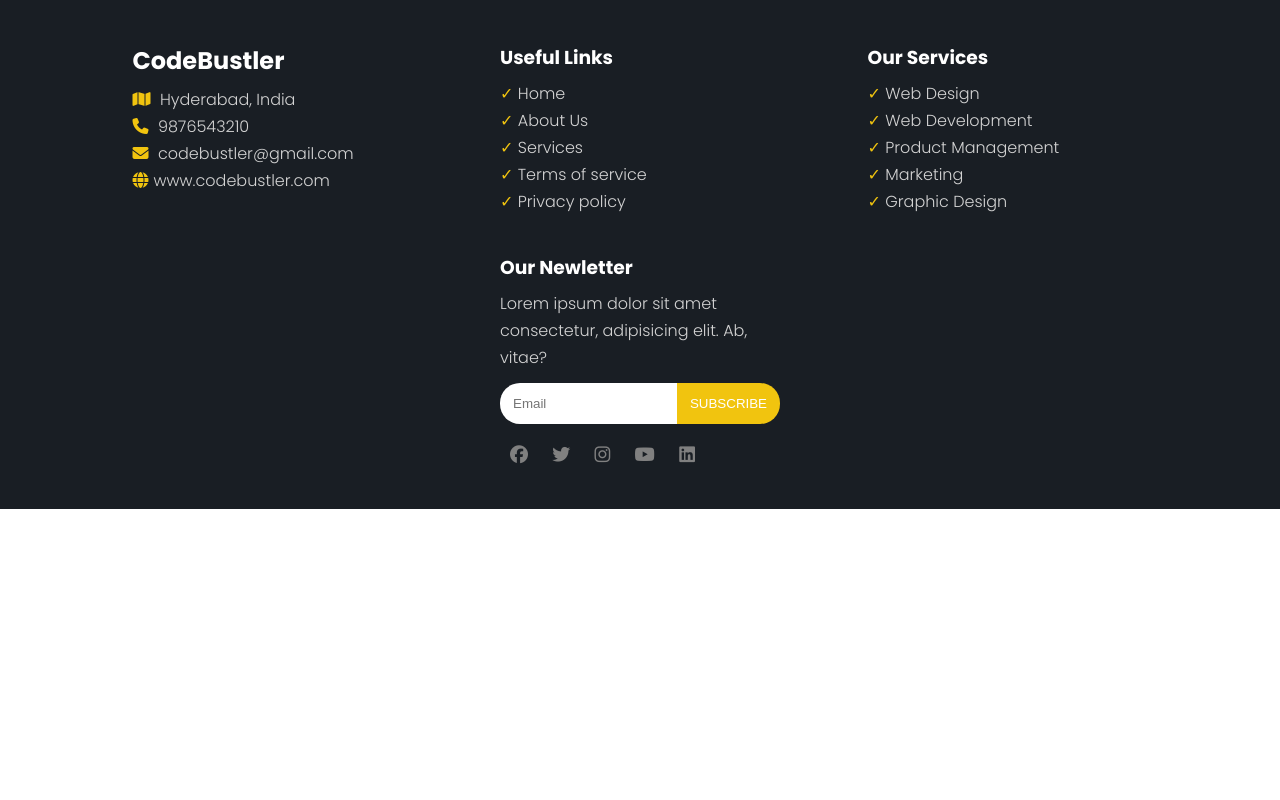
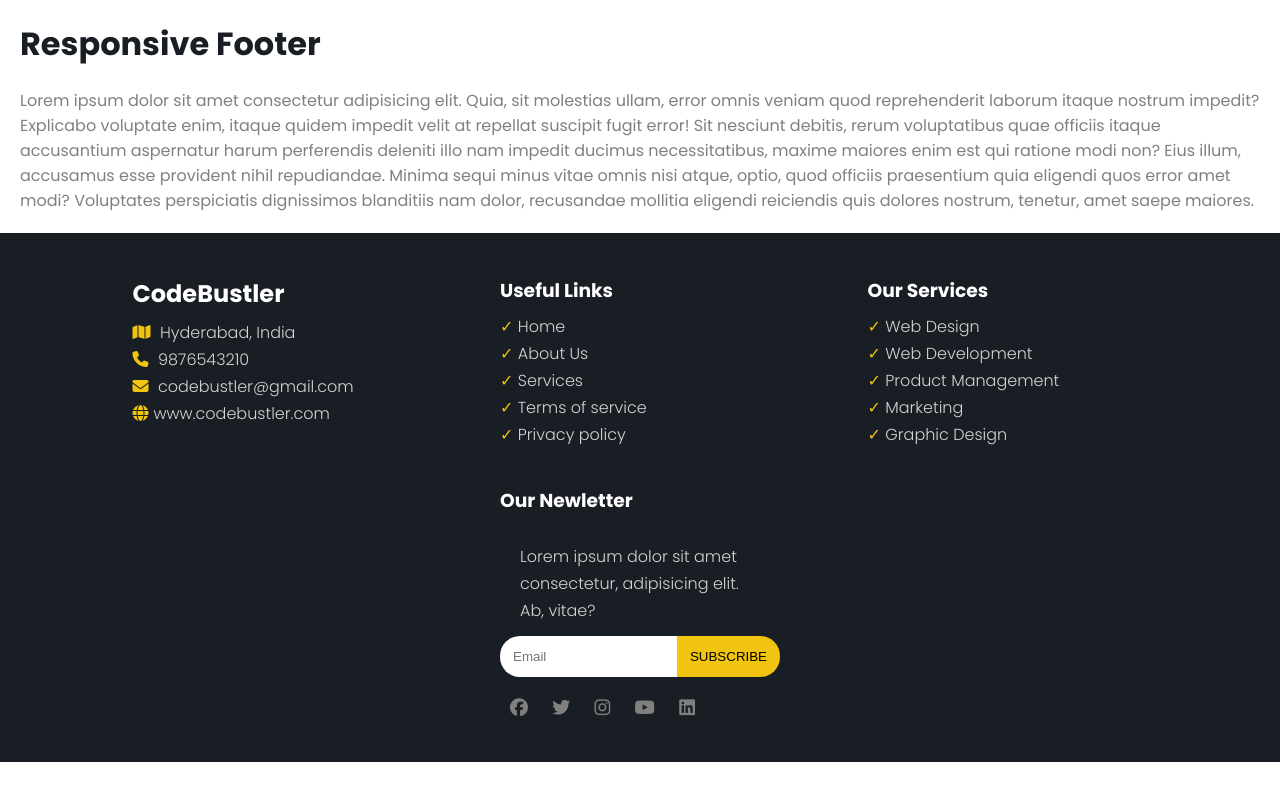
Before and after one commit to CodeBustler/footer-responsive, a plain HTML site: page index.html in a window 1280 px wide. Drawn offline with Linux system fonts and the light colour scheme.

Commit message:
2 files modified, 1 deleted

```diff
--- a/index.html
+++ b/index.html
@@ -12,7 +12,7 @@
   </head>
   <body>
     <!-- OPTIONAL CONTENT -->
-    <!-- <div class="content">
+    <div class="content">
       <h1>Responsive Footer</h1>
       <p>
         Lorem ipsum dolor sit amet consectetur adipisicing elit. Quia, sit
@@ -28,7 +28,7 @@
         mollitia eligendi reiciendis quis dolores nostrum, tenetur, amet saepe
         maiores.
       </p>
-    </div> -->
+    </div>
 
     <!-- FOOTER -->
     <footer>
--- a/styles.css
+++ b/styles.css
@@ -9,7 +9,6 @@
   box-sizing: border-box;
   margin: 0;
   padding: 0;
-  color: white;
 }
 
 body {
@@ -19,11 +18,24 @@ body {
   position: relative;
 }
 
+h1 {
+  color: var(--dark);
+}
+p {
+  color: grey;
+}
+
+h1,
+p {
+  margin: 20px;
+}
+
 footer {
   width: 100%;
   height: auto;
   background-color: var(--dark);
   padding: 20px 60px;
+  color: white;
 }
 
 footer h2,
```
Also changed, not shown: 1 other file.
